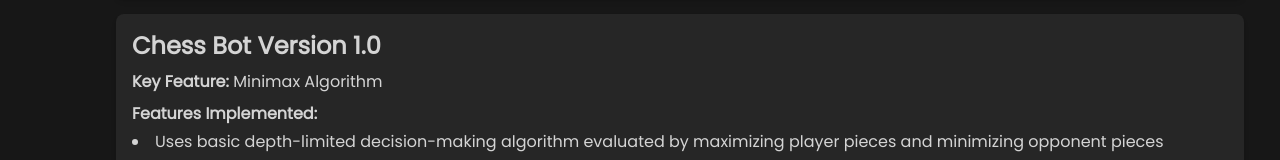
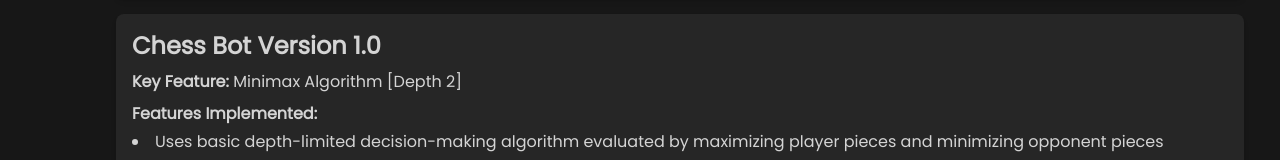
Before and after one commit to Shamanbenny/SneakyOwl, a Next.js app: page /chess in a window 1280 px wide. Shown: the part 1582-1742 px from the top of the page. Built offline with nearby package versions, Linux system fonts and the light colour scheme.

Commit message:
Updated ChessVersionInfo.tsx

```diff
--- a/app/components/ChessVersionInfo.tsx
+++ b/app/components/ChessVersionInfo.tsx
@@ -12,7 +12,7 @@ const ChessVersionInfo = () => {
     },
     {
       version: '1.0',
-      keyFeatureTitle: 'Minimax Algorithm',
+      keyFeatureTitle: 'Minimax Algorithm [Depth 2]',
       featuresImplemented: ['Uses basic depth-limited decision-making algorithm evaluated by maximizing player pieces and minimizing opponent pieces'],
       avgDecisionTime: '??? seconds',
       noticeableWeakness: ['Takes a long time to make decisions, which exponentially increases with each depth level', 'If depth is not high enough, it may make suboptimal/bad moves'],
```
